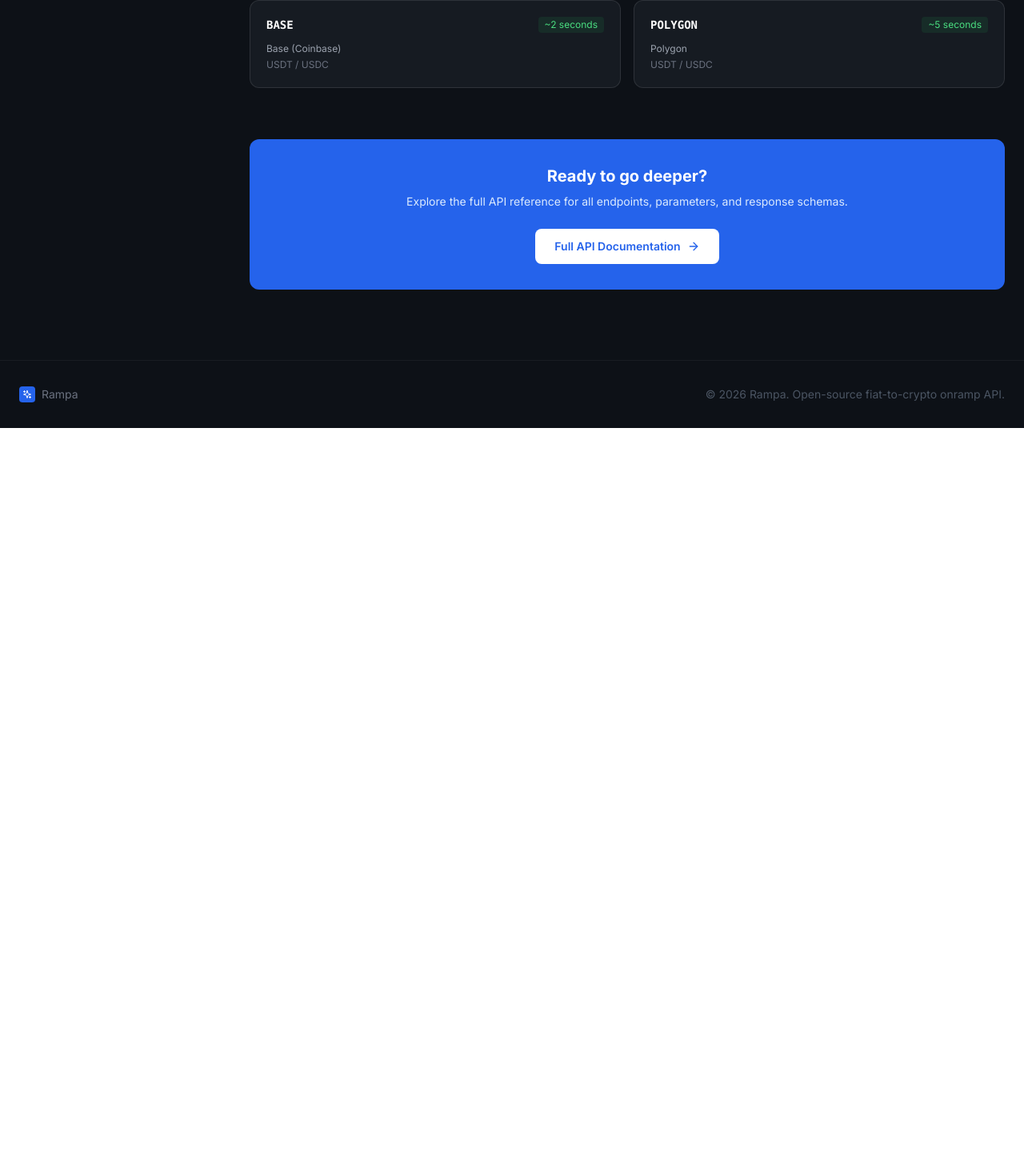
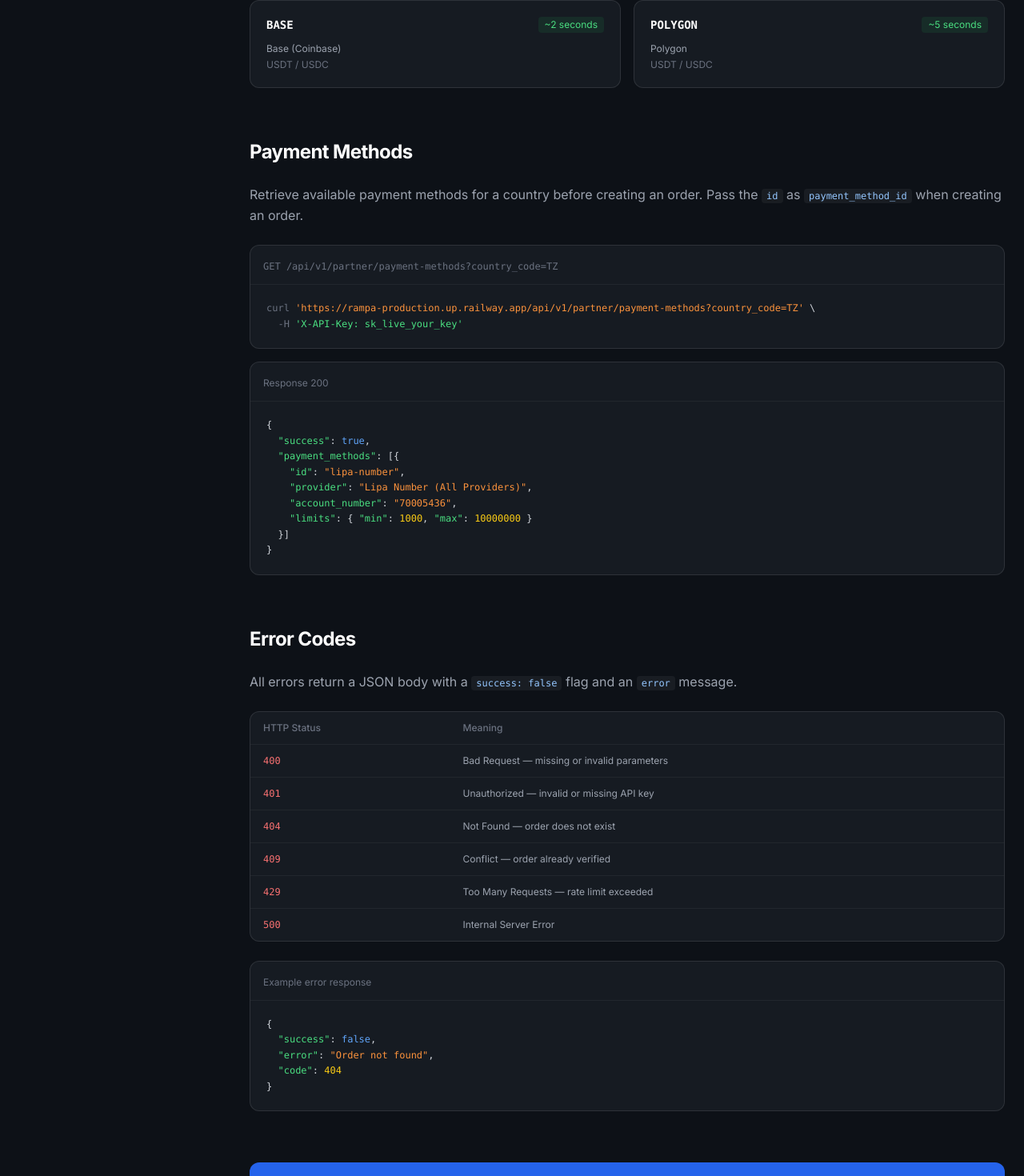
Before and after one commit to 0xMgwan/rampa, a Next.js app: page /get-started in a window 1280 px wide. Shown: the part 3563-5033 px from the top of the page at 80% size. Before the commit the page ends 4098 px from the top, so only its background shows below. Built offline with nearby package versions, Linux system fonts and the light colour scheme.

Commit message:
Add missing payment-methods and error-codes sections to get-started; add webhook-security section to docs

```diff
--- a/app/docs/page.tsx
+++ b/app/docs/page.tsx
@@ -346,6 +346,27 @@ export default function DocsPage() {
             </div>
           </section>
 
+          <section id="webhook-security">
+            <h2 className="text-2xl font-bold tracking-tight mb-4">Webhook Security</h2>
+            <p className="text-gray-400 mb-6 leading-relaxed">Every webhook request includes an <code className="bg-white/5 text-blue-300 px-1.5 py-0.5 rounded text-xs font-mono">X-Rampa-Signature</code> header. Always verify it before processing the payload.</p>
+            <div className="bg-[#161b22] border border-white/10 rounded-xl overflow-hidden mb-4">
+              <div className="px-4 py-3 border-b border-white/5"><span className="text-xs text-gray-500">Verify signature — Node.js</span></div>
+              <div className="p-5 font-mono text-xs text-gray-300 leading-relaxed">
+                <span className="text-blue-400">const</span> crypto = <span className="text-blue-400">require</span>(<span className="text-orange-400">'crypto'</span>);<br/><br/>
+                <span className="text-blue-400">function</span> <span className="text-green-400">verifyWebhook</span>(payload, signature, secret) {'{'}<br/>
+                &nbsp;&nbsp;<span className="text-blue-400">const</span> computed = crypto<br/>
+                &nbsp;&nbsp;&nbsp;&nbsp;.createHmac(<span className="text-orange-400">'sha256'</span>, secret)<br/>
+                &nbsp;&nbsp;&nbsp;&nbsp;.update(<span className="text-blue-400">JSON</span>.stringify(payload))<br/>
+                &nbsp;&nbsp;&nbsp;&nbsp;.digest(<span className="text-orange-400">'hex'</span>);<br/>
+                &nbsp;&nbsp;<span className="text-blue-400">return</span> computed === signature;<br/>
+                {'}'}
+              </div>
+            </div>
+            <div className="bg-amber-500/5 border border-amber-500/20 rounded-lg px-4 py-3">
+              <p className="text-xs text-amber-400">Always reject webhooks with invalid signatures. Never process a webhook payload without verifying it first.</p>
+            </div>
+          </section>
+
           <section id="errors">
             <h2 className="text-2xl font-bold tracking-tight mb-4">Errors</h2>
             <div className="bg-[#161b22] border border-white/10 rounded-xl overflow-hidden">
--- a/app/get-started/page.tsx
+++ b/app/get-started/page.tsx
@@ -229,6 +229,63 @@ export default function GetStartedPage() {
             </div>
           </section>
 
+          <section id="payment-methods">
+            <h2 className="text-2xl font-bold tracking-tight mb-6">Payment Methods</h2>
+            <p className="text-gray-400 mb-6 leading-relaxed">Retrieve available payment methods for a country before creating an order. Pass the <code className="bg-white/5 text-blue-300 px-1.5 py-0.5 rounded text-xs font-mono">id</code> as <code className="bg-white/5 text-blue-300 px-1.5 py-0.5 rounded text-xs font-mono">payment_method_id</code> when creating an order.</p>
+            <div className="bg-[#161b22] border border-white/10 rounded-xl overflow-hidden mb-4">
+              <div className="px-4 py-3 border-b border-white/5"><span className="text-xs text-gray-500 font-mono">GET /api/v1/partner/payment-methods?country_code=TZ</span></div>
+              <div className="p-5 font-mono text-xs text-gray-300 leading-relaxed">
+                <span className="text-gray-500">curl </span><span className="text-orange-400">'https://rampa-production.up.railway.app/api/v1/partner/payment-methods?country_code=TZ'</span> \<br/>
+                &nbsp;&nbsp;<span className="text-gray-500">-H </span><span className="text-green-400">'X-API-Key: sk_live_your_key'</span>
+              </div>
+            </div>
+            <div className="bg-[#161b22] border border-white/10 rounded-xl overflow-hidden">
+              <div className="px-4 py-3 border-b border-white/5"><span className="text-xs text-gray-500">Response 200</span></div>
+              <div className="p-5 font-mono text-xs text-gray-300 leading-relaxed">
+                {'{'}<br/>
+                &nbsp;&nbsp;<span className="text-green-400">"success"</span>: <span className="text-blue-400">true</span>,<br/>
+                &nbsp;&nbsp;<span className="text-green-400">"payment_methods"</span>: [{'{'}<br/>
+                &nbsp;&nbsp;&nbsp;&nbsp;<span className="text-green-400">"id"</span>: <span className="text-orange-400">"lipa-number"</span>,<br/>
+                &nbsp;&nbsp;&nbsp;&nbsp;<span className="text-green-400">"provider"</span>: <span className="text-orange-400">"Lipa Number (All Providers)"</span>,<br/>
+                &nbsp;&nbsp;&nbsp;&nbsp;<span className="text-green-400">"account_number"</span>: <span className="text-orange-400">"70005436"</span>,<br/>
+                &nbsp;&nbsp;&nbsp;&nbsp;<span className="text-green-400">"limits"</span>: {'{'} <span className="text-green-400">"min"</span>: <span className="text-yellow-400">1000</span>, <span className="text-green-400">"max"</span>: <span className="text-yellow-400">10000000</span> {'}'}<br/>
+                &nbsp;&nbsp;{'}'}]<br/>
+                {'}'}
+              </div>
+            </div>
+          </section>
+
+          <section id="error-codes">
+            <h2 className="text-2xl font-bold tracking-tight mb-6">Error Codes</h2>
+            <p className="text-gray-400 mb-6 leading-relaxed">All errors return a JSON body with a <code className="bg-white/5 text-blue-300 px-1.5 py-0.5 rounded text-xs font-mono">success: false</code> flag and an <code className="bg-white/5 text-blue-300 px-1.5 py-0.5 rounded text-xs font-mono">error</code> message.</p>
+            <div className="bg-[#161b22] border border-white/10 rounded-xl overflow-hidden mb-6">
+              <table className="w-full text-sm">
+                <thead><tr className="border-b border-white/5">
+                  <th className="text-left px-4 py-3 text-xs text-gray-500 font-medium">HTTP Status</th>
+                  <th className="text-left px-4 py-3 text-xs text-gray-500 font-medium">Meaning</th>
+                </tr></thead>
+                <tbody className="divide-y divide-white/5">
+                  {[['400','Bad Request — missing or invalid parameters'],['401','Unauthorized — invalid or missing API key'],['404','Not Found — order does not exist'],['409','Conflict — order already verified'],['429','Too Many Requests — rate limit exceeded'],['500','Internal Server Error']].map(([code, meaning]) => (
+                    <tr key={code}>
+                      <td className="px-4 py-3 font-mono text-xs text-red-400">{code}</td>
+                      <td className="px-4 py-3 text-xs text-gray-400">{meaning}</td>
+                    </tr>
+                  ))}
+                </tbody>
+              </table>
+            </div>
+            <div className="bg-[#161b22] border border-white/10 rounded-xl overflow-hidden">
+              <div className="px-4 py-3 border-b border-white/5"><span className="text-xs text-gray-500">Example error response</span></div>
+              <div className="p-5 font-mono text-xs text-gray-300 leading-relaxed">
+                {'{'}<br/>
+                &nbsp;&nbsp;<span className="text-green-400">"success"</span>: <span className="text-blue-400">false</span>,<br/>
+                &nbsp;&nbsp;<span className="text-green-400">"error"</span>: <span className="text-orange-400">"Order not found"</span>,<br/>
+                &nbsp;&nbsp;<span className="text-green-400">"code"</span>: <span className="text-yellow-400">404</span><br/>
+                {'}'}
+              </div>
+            </div>
+          </section>
+
           <div className="bg-blue-600 rounded-xl p-8 text-center">
             <h3 className="text-xl font-bold mb-2">Ready to go deeper?</h3>
             <p className="text-blue-100 text-sm mb-6">Explore the full API reference for all endpoints, parameters, and response schemas.</p>
```
